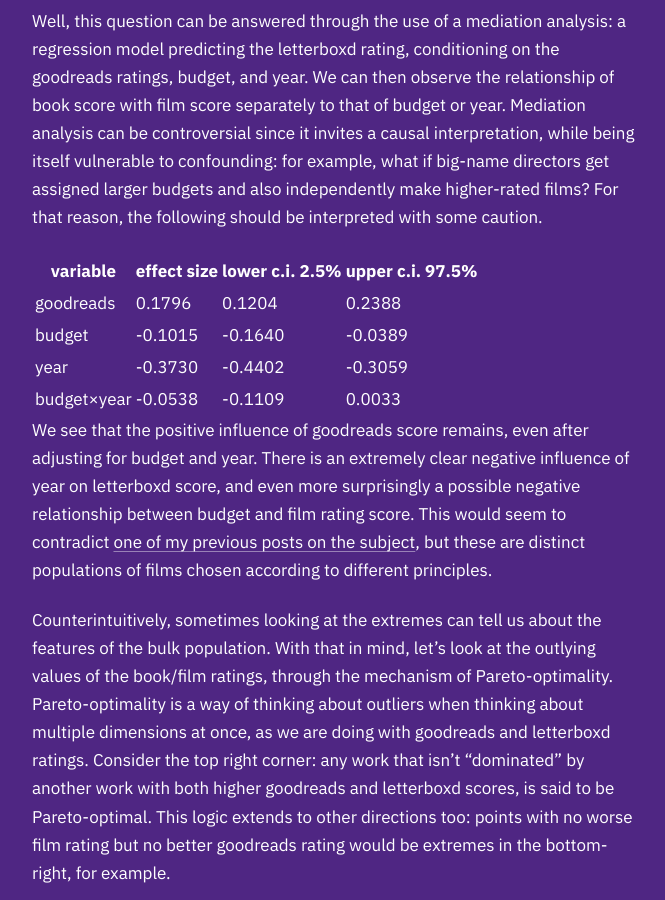
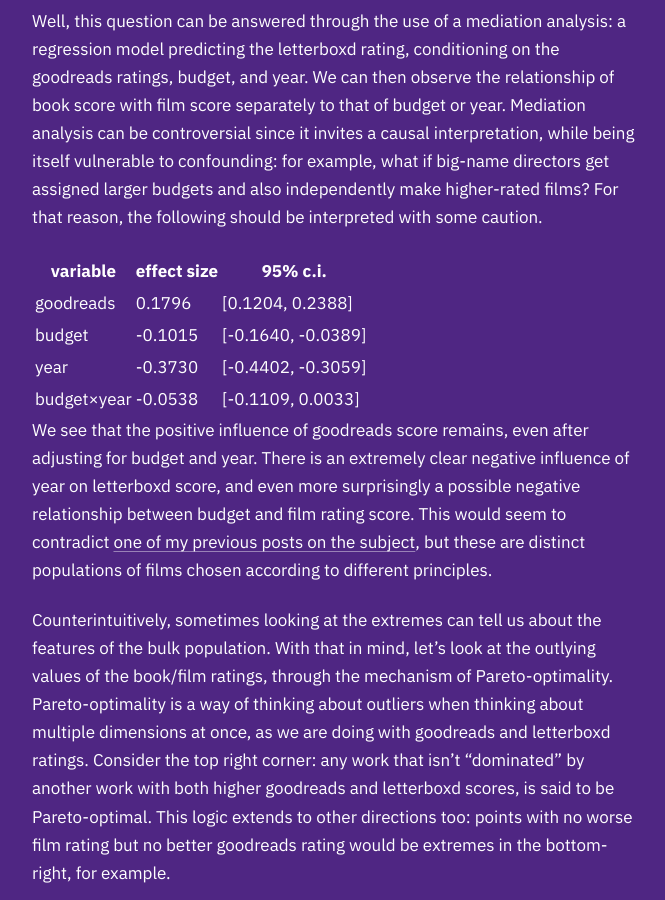
Before and after one commit to OwenThomas/personal-website, a Jekyll site: the page built from _posts/2026-09-17-STB.md, in a window 1280 px wide and 900 px high, scrolled down 8317 px. Shown: the whole window, without its empty margins (304-969 px from the left). Built offline with Jekyll 4.4.1, drawn with Linux system fonts in a browser that asks for light colours; comment, search, counter and statistics services are not loaded.

Commit message:
Revise mediation analysis table format and confidence intervals
Updated the mediation analysis table format and added 95% confidence intervals for effect sizes.

```diff
--- a/_posts/2026-09-17-STB.md
+++ b/_posts/2026-09-17-STB.md
@@ -79,12 +79,12 @@ One potential association to investigate is the role of budget: of course good b
 
 Well, this question can be answered through the use of a mediation analysis: a regression model predicting the letterboxd rating, conditioning on the goodreads ratings, budget, and year. We can then observe the relationship of book score with film score separately to that of budget or year. Mediation analysis can be controversial since it invites a causal interpretation, while being itself vulnerable to confounding: for example, what if big-name directors get assigned larger budgets and also independently make higher-rated films? For that reason, the following should be interpreted with some caution.
 
-| variable    | effect size | lower c.i. 2.5% | upper c.i. 97.5% |
-| ----------- | ----------- | --------------- | ---------------- |
-| goodreads   | 0.1796      | 0.1204          | 0.2388           |
-| budget      | -0.1015     | -0.1640         | -0.0389          |
-| year        | -0.3730     | -0.4402         | -0.3059          |
-| budget×year | -0.0538     | -0.1109         | 0.0033           |
+| variable    | effect size | 95% c.i.           |
+| ----------- | ----------- | ------------------ |
+| goodreads   | 0.1796      | [0.1204, 0.2388]   |
+| budget      | -0.1015     | [-0.1640, -0.0389] |
+| year        | -0.3730     | [-0.4402, -0.3059] |
+| budget×year | -0.0538     | [-0.1109, 0.0033]  |
 
 We see that the positive influence of goodreads score remains, even after adjusting for budget and year. There is an extremely clear negative influence of year on letterboxd score, and even more surprisingly a possible negative relationship between budget and film rating score. This would seem to contradict [one of my previous posts on the subject](https://owenthomas.no/theoslodispatch/2026/08/06/DFW/), but these are distinct populations of films chosen according to different principles.
 
```
